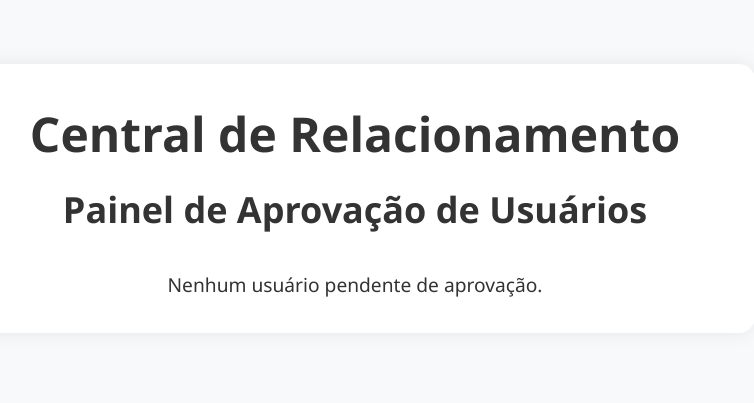
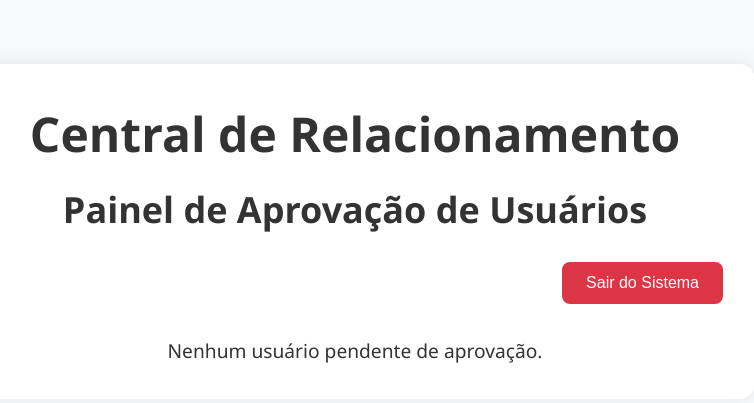
Before and after one commit to PadawanXXVI/cr_novacap, a Flask app: page /painel-admin in a window 1280 px wide. Shown: the top 403 px of the page, without its empty margins (285-1039 px from the left). Run offline with Flask 3, Linux system fonts and the light colour scheme; the visitor is signed in with stand-in values (Sample User, id 1).

Commit message:
UI: inclusão do botão 'Sair do Sistema' nas telas de cadastro, visualização, listagem de processos e painel do admin

```diff
--- a/app/templates/listar_processos.html
+++ b/app/templates/listar_processos.html
@@ -100,6 +100,9 @@
       <a href="{{ url_for('dashboard_processos') }}">
         <button class="btn-secondary">Voltar ao Dashboard</button>
       </a>
+      <a href="{{ url_for('logout') }}">
+        <button class="btn-danger">Sair do Sistema</button>
+      </a>
     </div>
   </div>
 </body>
--- a/app/templates/painel-admin.html
+++ b/app/templates/painel-admin.html
@@ -11,6 +11,11 @@
     <div class="container" style="text-align: center;">
         <h1>Central de Relacionamento</h1>
         <h2>Painel de Aprovação de Usuários</h2>
+        <div style="text-align: right; margin-bottom: 1rem;">
+            <a href="{{ url_for('logout') }}">
+              <button class="btn-danger">Sair do Sistema</button>
+            </a>
+          </div>
 
         {% if usuarios %}
             <table style="width: 100%; margin-top: 2rem; text-align: left;">
--- a/app/templates/visualizar_processo.html
+++ b/app/templates/visualizar_processo.html
@@ -91,6 +91,9 @@
       <a href="{{ url_for('dashboard_processos') }}">
         <button class="btn-secondary">Voltar ao Dashboard</button>
       </a>
+      <a href="{{ url_for('logout') }}">
+        <button class="btn-danger">Sair do Sistema</button>
+      </a>
     </div>
 
   </div>
```
